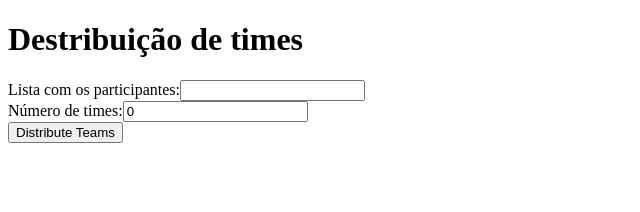
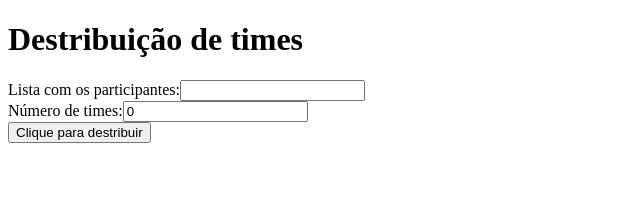
Before and after one commit to kamatashi/Selecionador-de-Equipes, a React (Vite) app: page / in a window 1280 px wide. Shown: the top 212 px of the page, without its empty margins (0-640 px from the left). Built offline with nearby package versions, Linux system fonts and the light colour scheme.

Commit message:
refactor: change label button to portuguese

```diff
--- a/src/components/TeamDistribution/index.jsx
+++ b/src/components/TeamDistribution/index.jsx
@@ -38,7 +38,7 @@ const TeamDistribution = () => {
         <input type="number" value={numTeams} onChange={handleNumTeamsChange} />
       </label>
       <br />
-      <button onClick={distributeTeams}>Distribute Teams</button>
+      <button onClick={distributeTeams}>Clique para destribuir</button>
 
       {teams.map((team) => (
         <div key={team.teamNumber}>
```
